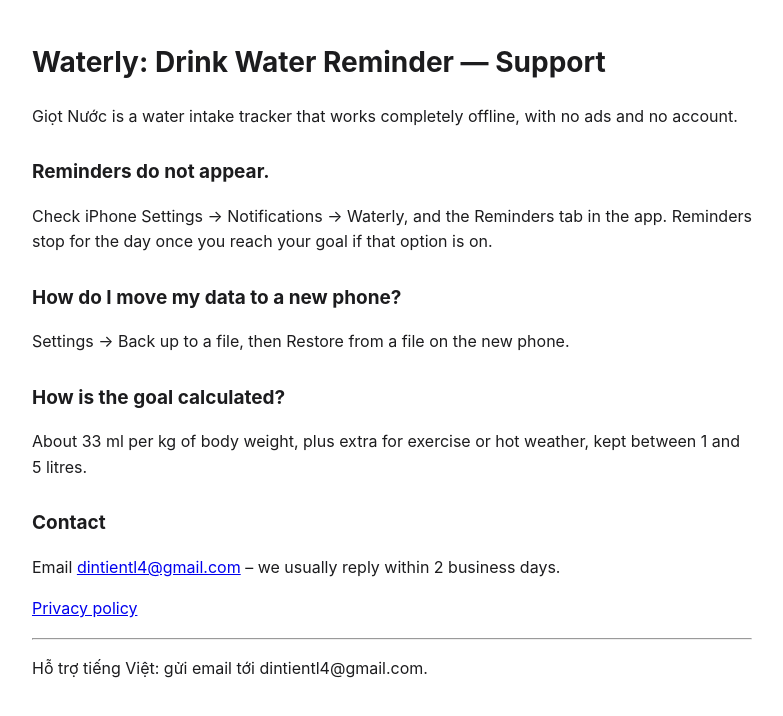
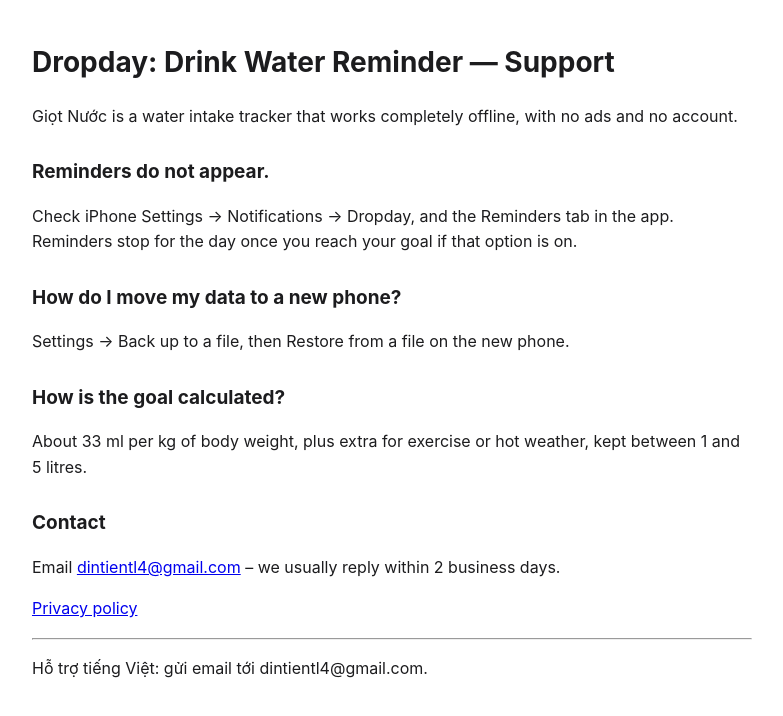
Before and after one commit to vantien2905/apps, a plain HTML site: page giotnuoc/index.html in a window 1280 px wide. Shown: the whole page, without its empty margins (248-1031 px from the left). Drawn offline with Linux system fonts and the light colour scheme.

Commit message:
Update index.html

```diff
--- a/giotnuoc/index.html
+++ b/giotnuoc/index.html
@@ -1,8 +1,8 @@
 <!doctype html><html lang="en"><head><meta charset="utf-8"><meta name="viewport" content="width=device-width,initial-scale=1"><title>Giọt Nước – Support</title>
 <style>body{font:16px/1.6 -apple-system,system-ui,sans-serif;max-width:720px;margin:40px auto;padding:0 20px;color:#1c1c1e}h1{font-size:28px}h2{font-size:19px;margin-top:28px}@media(prefers-color-scheme:dark){body{background:#000;color:#f2f2f7}a{color:#64d2ff}}</style></head><body>
-<h1>Waterly: Drink Water Reminder — Support</h1>
+<h1>Dropday: Drink Water Reminder — Support</h1>
 <p>Giọt Nước is a water intake tracker that works completely offline, with no ads and no account.</p>
-<h2>Reminders do not appear.</h2><p>Check iPhone Settings → Notifications → Waterly, and the Reminders tab in the app. Reminders stop for the day once you reach your goal if that option is on.</p><h2>How do I move my data to a new phone?</h2><p>Settings → Back up to a file, then Restore from a file on the new phone.</p><h2>How is the goal calculated?</h2><p>About 33 ml per kg of body weight, plus extra for exercise or hot weather, kept between 1 and 5 litres.</p>
+<h2>Reminders do not appear.</h2><p>Check iPhone Settings → Notifications → Dropday, and the Reminders tab in the app. Reminders stop for the day once you reach your goal if that option is on.</p><h2>How do I move my data to a new phone?</h2><p>Settings → Back up to a file, then Restore from a file on the new phone.</p><h2>How is the goal calculated?</h2><p>About 33 ml per kg of body weight, plus extra for exercise or hot weather, kept between 1 and 5 litres.</p>
 <h2>Contact</h2>
 <p>Email <a href="mailto:dintientl4@gmail.com">dintientl4@gmail.com</a> – we usually reply within 2 business days.</p>
 <p><a href="privacy.html">Privacy policy</a></p>
```
